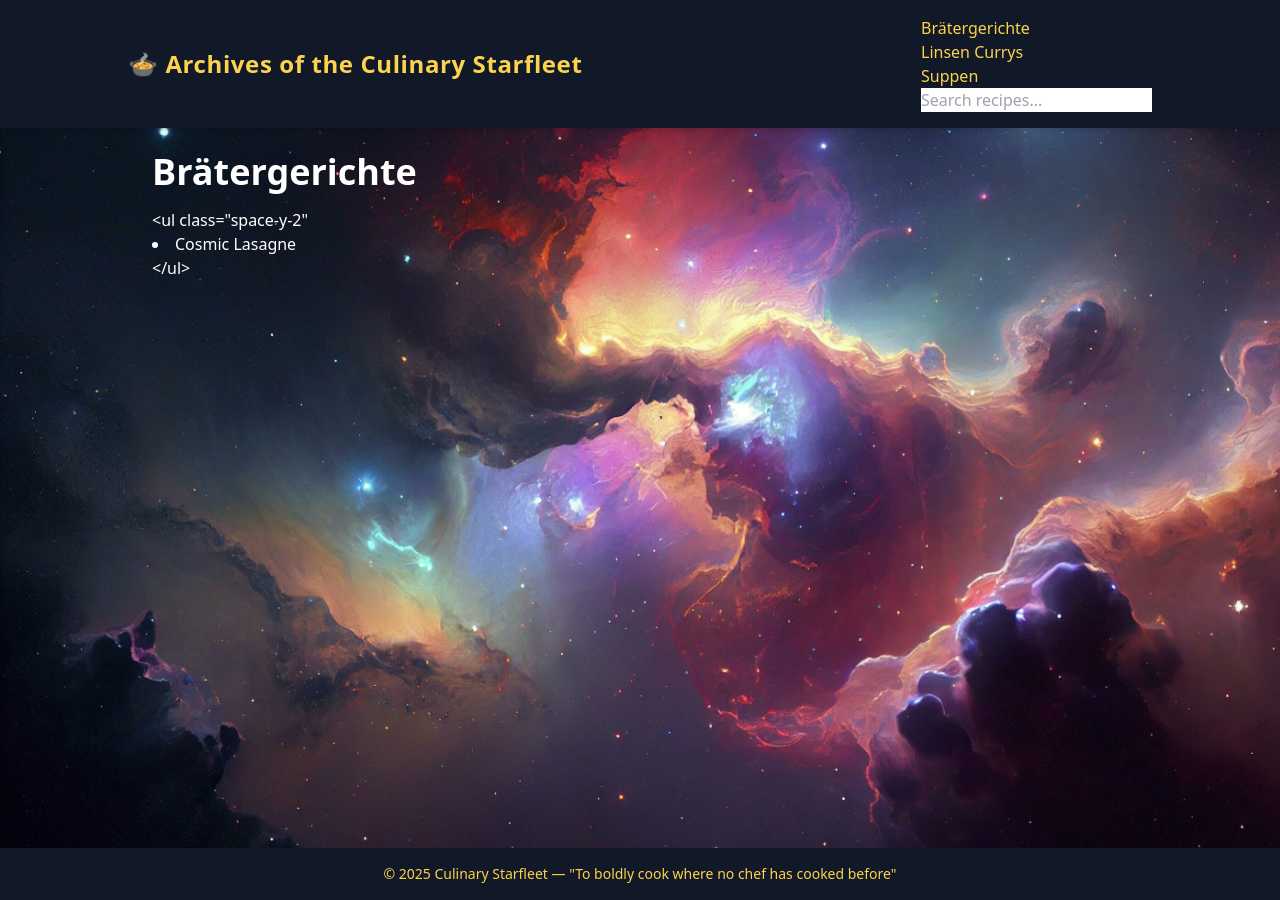
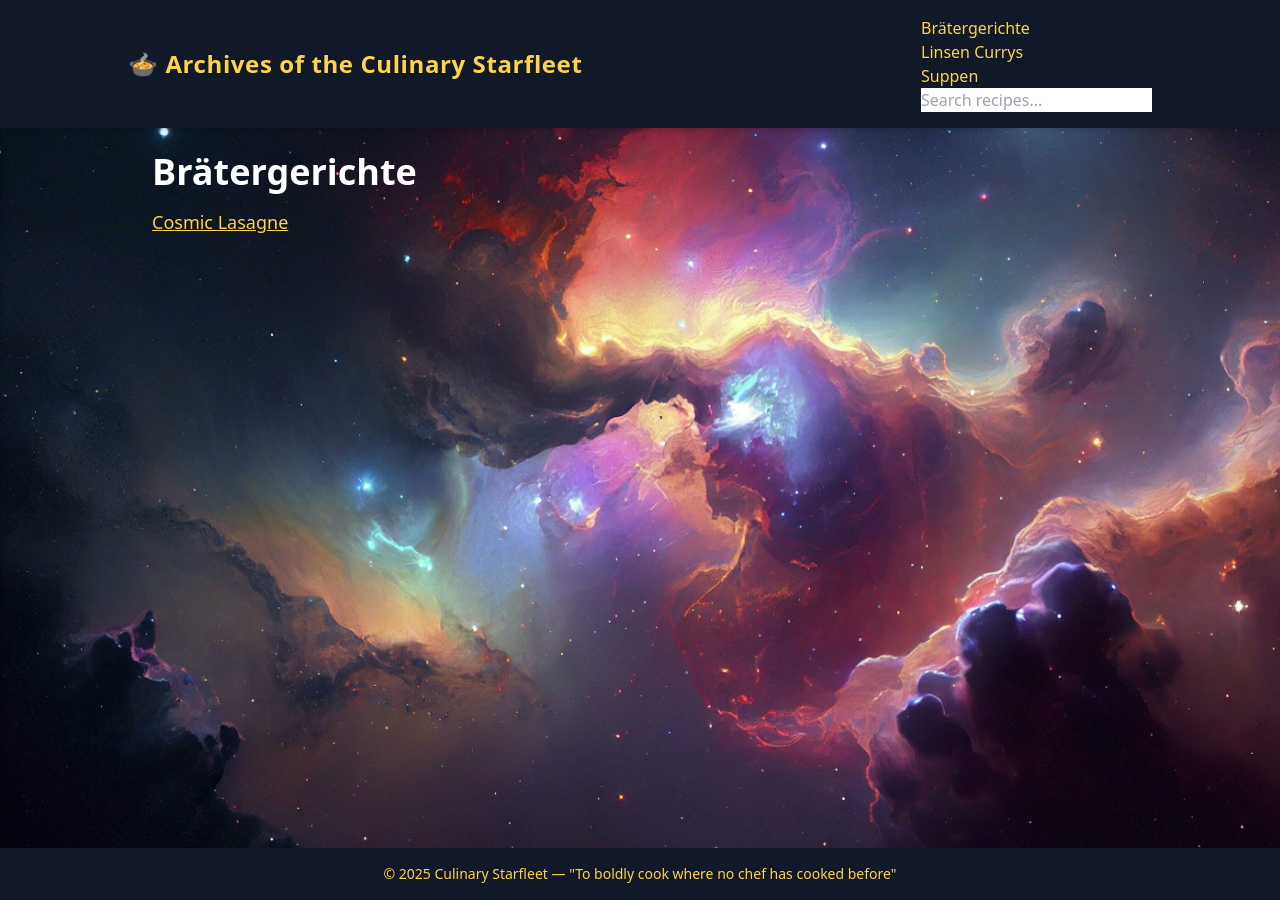
Before and after one commit to culinarystarfleet/Archives-of-the-culinary-starfleet, a Jekyll site: the page built from categories/braetergerichte.md, in a window 1280 px wide. Built offline with Jekyll 4.4.1, drawn with Linux system fonts in a browser that asks for light colours.

Commit message:
Update braetergerichte.md

```diff
--- a/categories/braetergerichte.md
+++ b/categories/braetergerichte.md
@@ -6,10 +6,11 @@
 
 <div class="prose max-w-none text-white">
   <h1 class="text-4xl font-bold mb-4">{{ page.title }}</h1>
-  <ul class="space-y-2"
+  <ul class="space-y-2">
   {% assign cat_recipes = site.recipes | where_exp: "r", "r.path contains page.category" | sort: "title" %}
   {% for recipe in cat_recipes %}
-    <li><a href="{{ recipe.url | relative_url }}">{{ recipe.title }}</a></li>
+    <li> <a href="{{ recipe.url | relative_url }}" class="text-yellow-300 hover:text-yellow-500 underline text-lg">
+          {{ recipe.title }}</a></li>
   {% endfor %}
   </ul>
 </div>
```
